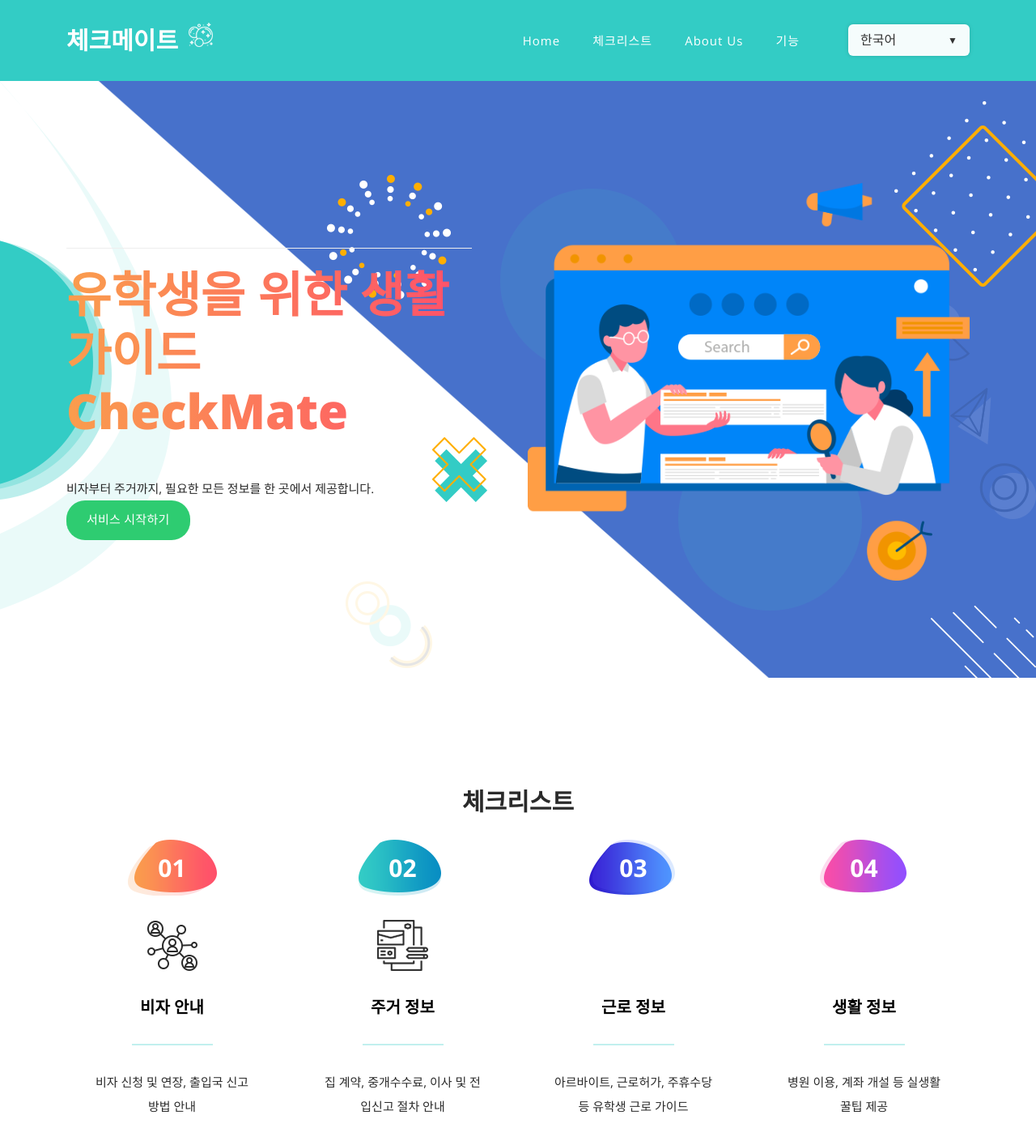
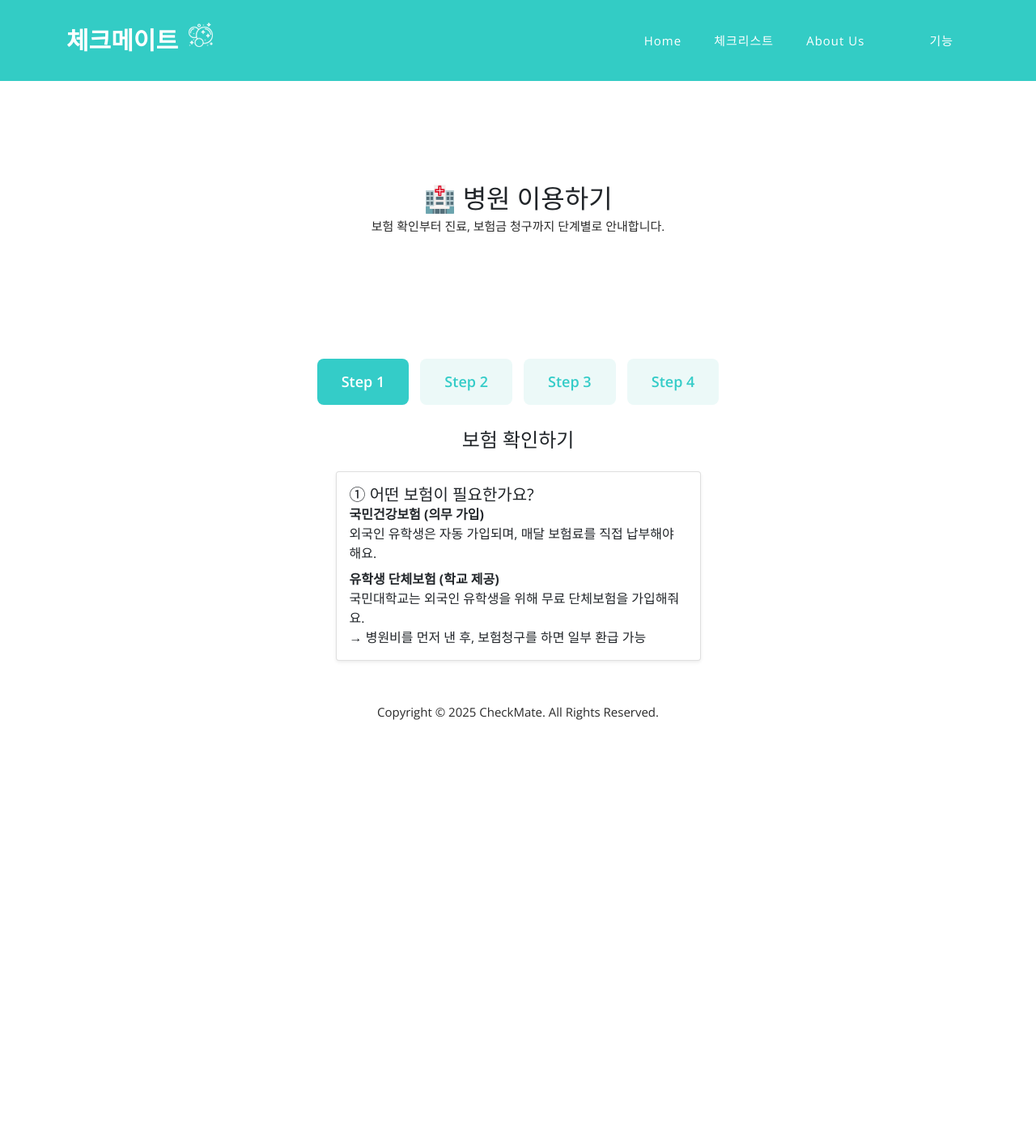
Before and after one commit to linalina123094/my-website, a plain HTML site: page index.html in a window 1280 px wide. Shown: the top 1414 px of the page at 81% size. After the commit the page ends 924 px from the top, so only its background shows below. Drawn offline with nearby package versions, Linux system fonts and the light colour scheme.

Commit message:
Update index.html

```diff
--- a/index.html
+++ b/index.html
@@ -2,50 +2,41 @@
 <html lang="ko">
 
 <head>
-
   <meta charset="UTF-8">
   <meta name="viewport" content="width=device-width, initial-scale=1, shrink-to-fit=no">
-  <meta name="description" content="CheckMate 유학생 생활 가이드">
+  <meta name="description" content="CheckMate 병원 이용하기">
   <meta name="author" content="CheckMate">
   <link rel="preconnect" href="https://fonts.gstatic.com">
   <link href="https://fonts.googleapis.com/css2?family=Open+Sans:wght@400;600;700&display=swap" rel="stylesheet">
 
-  <title>CheckMate - 유학생 생활 가이드</title>
+  <title>CheckMate - 병원 이용하기</title>
 
-  <!-- Bootstrap core CSS -->
   <link href="vendor/bootstrap/css/bootstrap.min.css" rel="stylesheet">
-
-  <!-- Additional CSS Files -->
   <link rel="stylesheet" href="assets/css/fontawesome.css">
   <link rel="stylesheet" href="assets/css/templatemo-seo-dream.css">
   <link rel="stylesheet" href="assets/css/animated.css">
   <link rel="stylesheet" href="assets/css/owl.css">
 
-  <!-- 추가 디자인 최적화 -->
   <style>
-    body {
-      font-family: 'Open Sans', sans-serif;
-      font-size: 16px;
+    body { font-family: 'Open Sans', sans-serif; font-size: 16px; }
+    .step-btn {
+      margin: 5px;
+      padding: 15px 30px;
+      font-weight: 600;
+      font-size: 18px;
+      border-radius: 8px;
+      border: none;
+      background-color: #ecf9f8;
+      color: #34ccc8;
+      transition: 0.3s;
     }
-    ul.nav li a {
-      font-size: 17px;
-      font-weight: 600;
+    .step-btn:hover {
+      background-color: #2bbcb9;
+      color: white;
     }
-    .main-green-button a {
-      background-color: #2ecc71 !important;
-      border-color: #2ecc71 !important;
-    }
-    .main-blue-button select {
-      background-color: rgba(255, 255, 255, 0.95);
-      color: #333;
-      padding: 10px 40px 10px 15px;
-      border-radius: 6px;
-      border: none;
-      min-width: 150px;
-      box-shadow: 0 0 5px rgba(0,0,0,0.15);
-    }
-    h2 {
-      font-weight: 700;
+    .step-btn.active {
+      background-color: #34ccc8;
+      color: white;
     }
   </style>
 
@@ -59,234 +50,148 @@
     <div class="row">
       <div class="col-12">
         <nav class="main-nav">
-          <!-- 로고 -->
           <a href="index.html" class="logo">
             <h4>체크메이트 <img src="assets/images/logo-icon.png" alt=""></h4>
           </a>
-          <!-- 메뉴 -->
           <ul class="nav">
-            <li class="scroll-to-section"><a href="#top" class="active">Home</a></li>
-            <li class="scroll-to-section"><a href="#features">체크리스트</a></li>
-            <li class="scroll-to-section"><a href="#about">About Us</a></li>
-            <li class="scroll-to-section"><a href="#services">기능</a></li>
-            <li class="scroll-to-section d-flex align-items-center" style="height:100%;">
-              <div class="main-blue-button" style="margin: 0; position: relative;">
-                <select id="language-select" style="
-                  border: none;
-                  border-radius: 6px;
-                  background-color: rgba(255,255,255,0.95);
-                  color: #333;
-                  padding: 10px 40px 10px 15px;
-                  font-size: 16px;
-                  line-height: 1.2;
-                  appearance: none;
-                  -webkit-appearance: none;
-                  -moz-appearance: none;
-                  min-width: 150px;
-                  box-shadow: 0 0 5px rgba(0,0,0,0.15);
-                ">
-                  <option value="ko">한국어</option>
-                  <option value="en">English</option>
-                  <option value="mn">Монгол</option>
-                  <option value="zh">中文</option>
-                  <option value="vi">Tiếng Việt</option>
-                </select>
-                <span style="
-                  position: absolute;
-                  right: 15px;
-                  top: 50%;
-                  transform: translateY(-50%);
-                  pointer-events: none;
-                  font-size: 12px;
-                  color: #333;
-                ">▼</span>
-              </div>
-            </li>
+            <li><a href="index.html">Home</a></li>
+            <li><a href="index.html#features">체크리스트</a></li>
+            <li><a href="index.html#about">About Us</a></li>
+            <li><a href="index.html#services">기능</a></li>
           </ul>
-          <a class='menu-trigger'>
-            <span>Menu</span>
-          </a>
+          <a class='menu-trigger'><span>Menu</span></a>
         </nav>
       </div>
     </div>
   </div>
 </header>
-  <!-- 메인 배너 -->
+
+<!-- 메인배너 -->
 <div class="main-banner wow fadeIn" id="top" data-wow-duration="1s" data-wow-delay="0.5s">
-    <div class="container">
-      <div class="row">
-        <div class="col-lg-12">
-          <div class="row">
-            <div class="col-lg-6 align-self-center">
-              <div class="left-content header-text wow fadeInLeft" data-wow-duration="1s" data-wow-delay="1s">
-                <div class="row">
-                  <div class="col-lg-12">
-                    <h2>유학생을 위한 생활 가이드<br>CheckMate</h2>
-                    <p>비자부터 주거까지, 필요한 모든 정보를 한 곳에서 제공합니다.</p>
+  <div class="container text-center">
+    <h2>🏥 병원 이용하기</h2>
+    <p>보험 확인부터 진료, 보험금 청구까지 단계별로 안내합니다.</p>
   </div>
-                  <div class="col-lg-12">
-                    <div class="main-green-button scroll-to-section">
-                      <a href="#features">서비스 시작하기</a>
+</div>
+
+<!-- 스텝 버튼 -->
+<div class="container text-center my-4">
+  <button class="step-btn active" onclick="showStep(1)">Step 1</button>
+  <button class="step-btn" onclick="showStep(2)">Step 2</button>
+  <button class="step-btn" onclick="showStep(3)">Step 3</button>
+  <button class="step-btn" onclick="showStep(4)">Step 4</button>
+</div>
+
+<div class="container my-4">
+
+<!-- Step 1 -->
+<div id="step1" class="step-content text-center">
+  <h4 class="mb-4">보험 확인하기</h4>
+  <div class="row justify-content-center">
+    <div class="col-lg-5">
+      <div class="card shadow-sm h-100">
+        <div class="card-body text-start">
+          <h5>① 어떤 보험이 필요한가요?</h5>
+          <ul>
+            <li><strong>국민건강보험 (의무 가입)</strong><br>외국인 유학생은 자동 가입되며, 매달 보험료를 직접 납부해야 해요.</li>
+            <li class="mt-2"><strong>유학생 단체보험 (학교 제공)</strong><br>국민대학교는 외국인 유학생을 위해 무료 단체보험을 가입해줘요.<br>→ 병원비를 먼저 낸 후, 보험청구를 하면 일부 환급 가능</li>
+          </ul>
         </div>
       </div>
     </div>
   </div>
 </div>
-            <div class="col-lg-6">
-              <div class="right-image wow fadeInRight" data-wow-duration="1s" data-wow-delay="0.5s">
-                <img src="assets/images/banner-right-image.png" alt="">
+
+<!-- Step 2 -->
+<div id="step2" class="step-content text-center d-none">
+  <h4 class="mb-4">병원 선택하기</h4>
+  <div class="row justify-content-center">
+    <div class="col-lg-5">
+      <div class="card shadow-sm h-100">
+        <div class="card-body text-start">
+          <div class="form-check mb-3">
+            <input class="form-check-input" type="checkbox" id="chk1">
+            <label class="form-check-label" for="chk1">외국인 진료 가능한 병원 찾기</label>
+          </div>
+          <div class="form-check mb-3">
+            <input class="form-check-input" type="checkbox" id="chk2">
+            <label class="form-check-label" for="chk2">예약 여부 확인하기</label>
+          </div>
+          <div class="form-check mb-3">
+            <input class="form-check-input" type="checkbox" id="chk3">
+            <label class="form-check-label" for="chk3">진료비 및 보험 적용 여부 확인</label>
           </div>
         </div>
       </div>
     </div>
   </div>
 </div>
+
+<!-- Step 3 -->
+<div id="step3" class="step-content text-center d-none">
+  <h4 class="mb-4">진료받기</h4>
+  <div class="row justify-content-center">
+    <div class="col-lg-5">
+      <div class="card shadow-sm h-100">
+        <div class="card-body text-start">
+          <div class="form-check mb-3">
+            <input class="form-check-input" type="checkbox" id="chk4">
+            <label class="form-check-label" for="chk4">여권, 외국인등록증 지참</label>
           </div>
-<!-- 체크리스트 -->
-<div id="features" class="features section">
-  <div class="container">
-    <div class="section-heading text-center">
-      <h2>체크리스트</h2>
+          <div class="form-check mb-3">
+            <input class="form-check-input" type="checkbox" id="chk5">
+            <label class="form-check-label" for="chk5">진료 후 영수증 수령</label>
           </div>
-    <div class="row">
-      <!-- 01 비자 안내 -->
-      <div class="col-lg-3">
-        <div class="features-item first-feature wow fadeInUp" data-wow-duration="1s" data-wow-delay="0s">
-          <div class="first-number number"><h6>01</h6></div>
-          <div class="icon"></div>
-          <h4><a href="visa.html" class="checklist-link">비자 안내</a></h4>
-          <div class="line-dec"></div>
-          <p>비자 신청 및 연장, 출입국 신고 방법 안내</p>
-        </div>
-      </div>
-
-      <!-- 02 주거 정보 -->
-      <div class="col-lg-3">
-        <div class="features-item second-feature wow fadeInUp" data-wow-duration="1s" data-wow-delay="0.2s">
-          <div class="second-number number"><h6>02</h6></div>
-          <div class="icon"></div>
-          <h4><a href="housing.html" class="checklist-link">주거 정보</a></h4>
-          <div class="line-dec"></div>
-          <p>집 계약, 중개수수료, 이사 및 전입신고 절차 안내</p>
-        </div>
-      </div>
-
-      <!-- 03 근로 정보 -->
-      <div class="col-lg-3">
-        <div class="features-item third-feature wow fadeInUp" data-wow-duration="1s" data-wow-delay="0.4s">
-          <div class="third-number number"><h6>03</h6></div>
-          <div class="icon"></div>
-          <h4><a href="work.html" class="checklist-link">근로 정보</a></h4>
-          <div class="line-dec"></div>
-          <p>아르바이트, 근로허가, 주휴수당 등 유학생 근로 가이드</p>
-        </div>
-      </div>
-
-      <!-- 04 생활 정보 -->
-      <div class="col-lg-3">
-        <div class="features-item fourth-feature wow fadeInUp" data-wow-duration="1s" data-wow-delay="0.6s">
-          <div class="fourth-number number"><h6>04</h6></div>
-          <div class="icon"></div>
-          <h4><a href="living.html" class="checklist-link">생활 정보</a></h4>
-          <div class="line-dec"></div>
-          <p>병원 이용, 계좌 개설 등 실생활 꿀팁 제공</p>
         </div>
       </div>
     </div>
   </div>
 </div>
 
-<!-- 추가 CSS (style 태그 안에 넣어도 되고 css 파일에 추가해도 됨) -->
-<style>
-  .checklist-link {
-    color: #000;
-    text-decoration: none;
-    transition: color 0.3s ease;
-  }
-  .checklist-link:hover {
-    color: #fff;
-  }
-</style>
-  <!-- About Us -->
-  <div id="about" class="about-us section">
-    <div class="container">
-      <div class="section-heading text-center mb-5">
-        <h2>About Us</h2>
-        <p>CheckMate는 한국 생활이 처음인 유학생들을 위해 필요한 모든 생활 정보를 단계별로 안내하는 서비스입니다.</p>
+<!-- Step 4 -->
+<div id="step4" class="step-content text-center d-none">
+  <h4 class="mb-4">보험금 청구하기</h4>
+  <div class="row justify-content-center">
+    <div class="col-lg-5">
+      <div class="card shadow-sm h-100">
+        <div class="card-body text-start">
+          <div class="form-check mb-3">
+            <input class="form-check-input" type="checkbox" id="chk6">
+            <label class="form-check-label" for="chk6">병원비 영수증 준비</label>
           </div>
-      <div class="row justify-content-center">
-        <div class="col-lg-8">
-          <div class="about-item text-center">
-            <p>비자 신청, 근로허가, 주거 계약, 생활요령 등 유학생이 한국에서 혼자 생활하면서 부딪히는 다양한 상황을 쉽게 이해하고 준비할 수 있도록 돕습니다.
-            누구나 따라하기 쉬운 체크리스트 형식으로 제공되며, 꿀팁 기능과 다국어 지원으로 불편함을 최소화합니다.</p>
+          <div class="form-check mb-3">
+            <input class="form-check-input" type="checkbox" id="chk7">
+            <label class="form-check-label" for="chk7">보험금 청구서 제출</label>
+          </div>
+          <div class="form-check mb-3">
+            <input class="form-check-input" type="checkbox" id="chk8">
+            <label class="form-check-label" for="chk8">보험금 입금 확인</label>
           </div>
         </div>
       </div>
     </div>
   </div>
-    <!-- 기능 -->
-  <div id="services" class="our-services section">
-    <div class="container">
-      <div class="section-heading text-center">
-        <h2>주요 기능</h2>
-        <p>CheckMate가 제공하는 핵심 기능을 확인하세요.</p>
-      </div>
-      <div class="row">
-
-        <!-- 다국어 지원 -->
-        <div class="col-lg-4">
-          <div class="service-item wow bounceInUp" data-wow-duration="1s" data-wow-delay="0.3s" style="border:1px solid #ddd; padding:30px; border-radius:10px;">
-            <div class="icon mb-3">
-              <img src="assets/images/service-icon-01.png" alt="">
-            </div>
-            <h4>다국어 지원</h4>
-            <p>한국어, 영어, 몽골어, 중국어, 베트남어까지 다양한 언어로 서비스 제공</p>
-          </div>
-        </div>
-
-        <!-- 챗봇 -->
-        <div class="col-lg-4">
-          <div class="service-item wow bounceInUp" data-wow-duration="1s" data-wow-delay="0.5s" style="border:1px solid #ddd; padding:30px; border-radius:10px;">
-            <div class="icon mb-3">
-              <img src="assets/images/service-icon-02.png" alt="">
-            </div>
-            <h4>챗봇 상담</h4>
-            <p>언제든지 궁금한 점을 챗봇을 통해 빠르고 쉽게 문의 가능</p>
-          </div>
-        </div>
-
-        <!-- 돋보기/꿀팁 -->
-        <div class="col-lg-4">
-          <div class="service-item wow bounceInUp" data-wow-duration="1s" data-wow-delay="0.7s" style="border:1px solid #ddd; padding:30px; border-radius:10px;">
-            <div class="icon mb-3">
-              <img src="assets/images/service-icon-03.png" alt="">
-            </div>
-            <h4>돋보기 꿀팁</h4>
-            <p>한국 생활의 맥락을 쉽게 이해할 수 있도록 상황별 꿀팁과 배경설명 제공</p>
-          </div>
 </div>
 
 </div>
-    </div>
-  </div>
+
 <!-- Footer -->
 <footer class="mt-5">
-    <div class="container">
-      <div class="row">
-        <div class="col-lg-12 text-center">
+  <div class="container text-center">
     <p>Copyright © 2025 CheckMate. All Rights Reserved.</p>
-        </div>
-      </div>
   </div>
 </footer>
 
-  <!-- Scripts -->
-  <script src="vendor/jquery/jquery.min.js"></script>
 <script src="vendor/bootstrap/js/bootstrap.bundle.min.js"></script>
-  <script src="assets/js/owl-carousel.js"></script>
-  <script src="assets/js/animation.js"></script>
-  <script src="assets/js/imagesloaded.js"></script>
-  <script src="assets/js/custom.js"></script>
+
+<script>
+  function showStep(step) {
+    document.querySelectorAll('.step-content').forEach(el => el.classList.add('d-none'));
+    document.querySelector('#step' + step).classList.remove('d-none');
+    document.querySelectorAll('.step-btn').forEach(btn => btn.classList.remove('active'));
+    document.querySelectorAll('.step-btn')[step - 1].classList.add('active');
+  }
+</script>
 
 </body>
 </html>
```
Lines whose indentation alone changed are shown as unchanged.
